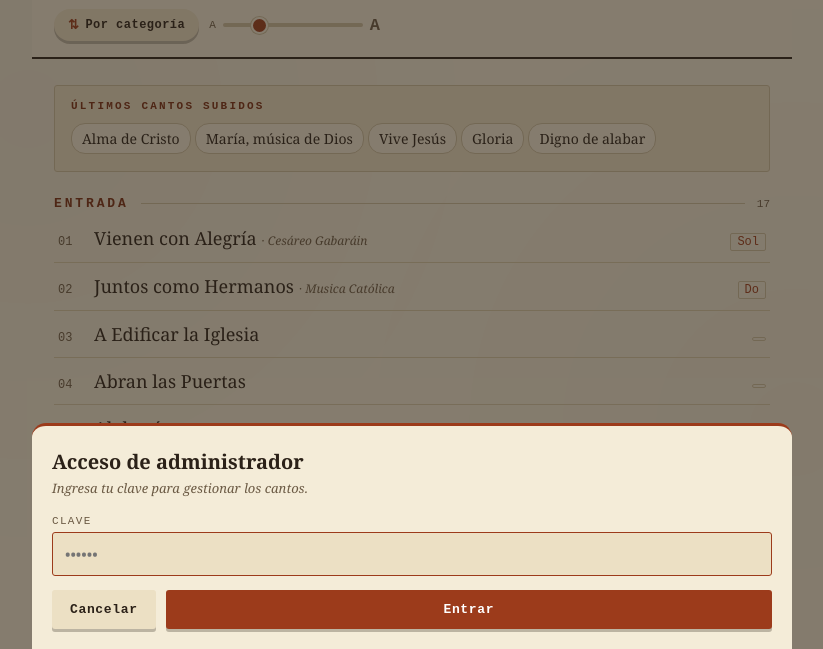
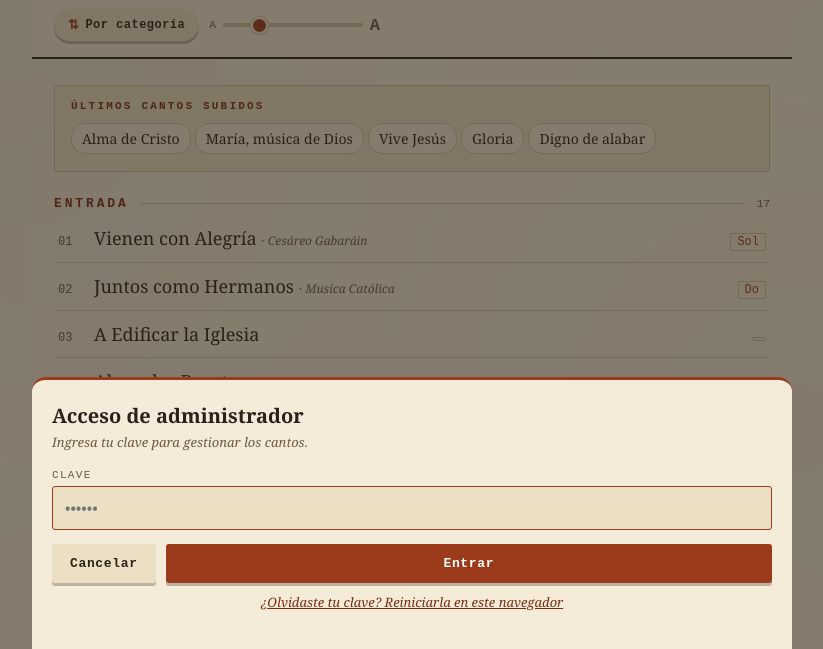
Before and after one commit to myapp26/cantemos-la-santa-misa, a plain HTML site: page index.html in a window 1280 px wide. Both pictures are taken after a click on the button "Administrador". Shown: the part 131-780 px from the top of the page, without its empty margins (228-1051 px from the left). Drawn offline with Linux system fonts and the light colour scheme.

Commit message:
Agregar boton para reiniciar clave de administrador

```diff
--- a/index.html
+++ b/index.html
@@ -314,6 +314,9 @@
     <div class="btn-row">
       <button class="btn" onclick="closeModal('loginModal')">Cancelar</button>
       <button class="btn primary full" onclick="doLogin()">Entrar</button>
+    </div>
+    <div class="sub" style="margin-top:10px;text-align:center">
+      <a href="#" onclick="resetAdminKey();return false;" style="color:var(--accent-deep);cursor:pointer;text-decoration:underline">¿Olvidaste tu clave? Reiniciarla en este navegador</a>
     </div>
   </div>
 </div>
@@ -706,6 +709,13 @@ function adminTap(){
   openModal("loginModal");
   setTimeout(()=>document.getElementById("loginKey").focus(),100);
 }
+function resetAdminKey(){
+  if(!confirm("Esto borra la clave de administrador guardada en este navegador. La próxima clave que escribas quedará como la nueva. ¿Continuar?")) return;
+  localStorage.removeItem(LS_KEY);
+  document.getElementById("loginKey").value="";
+  toast("Clave reiniciada. Escribe tu nueva clave y entra.");
+  document.getElementById("loginKey").focus();
+}
 function doLogin(){
   const key=document.getElementById("loginKey").value;
   let saved=localStorage.getItem(LS_KEY);
```
